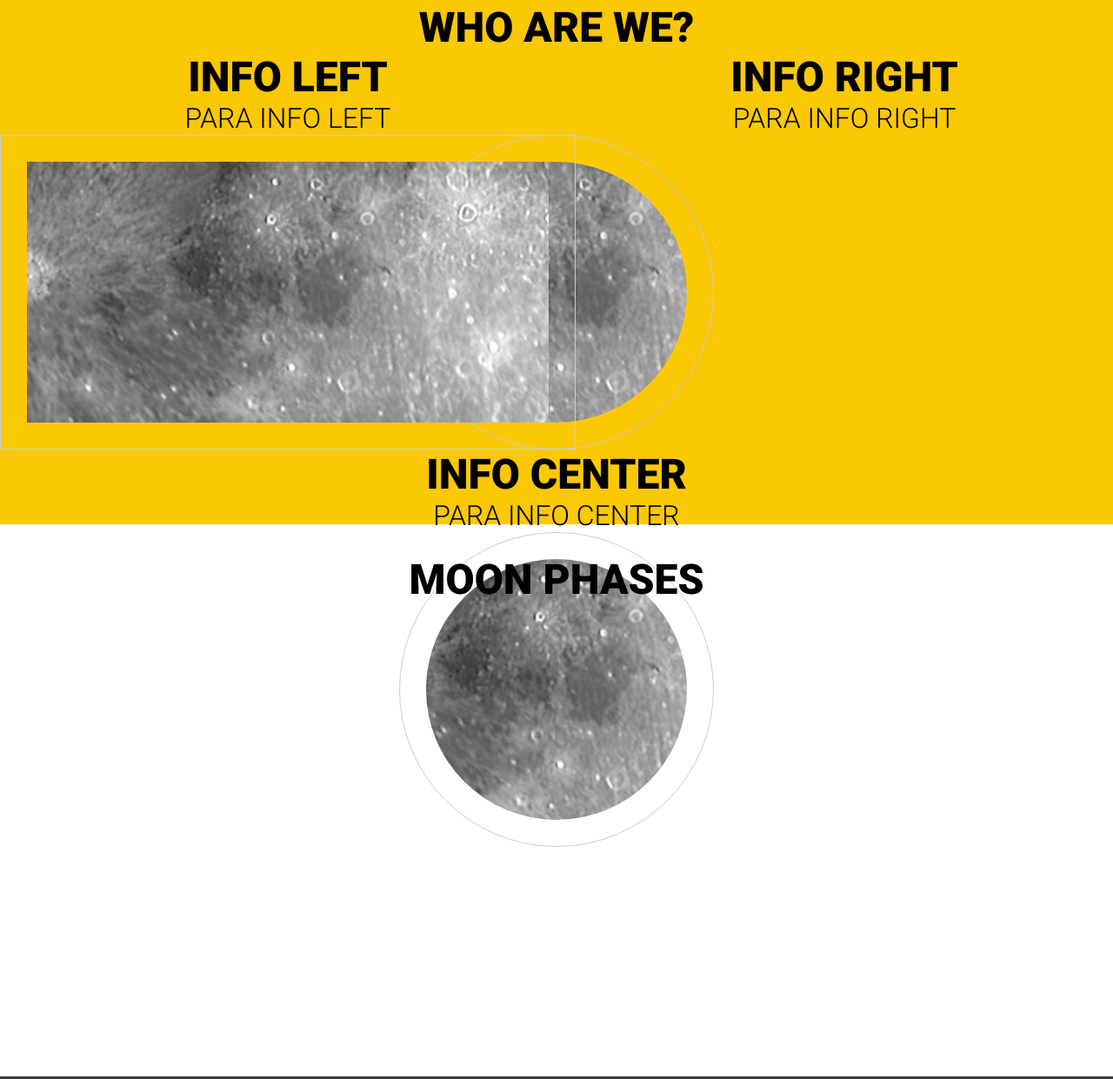
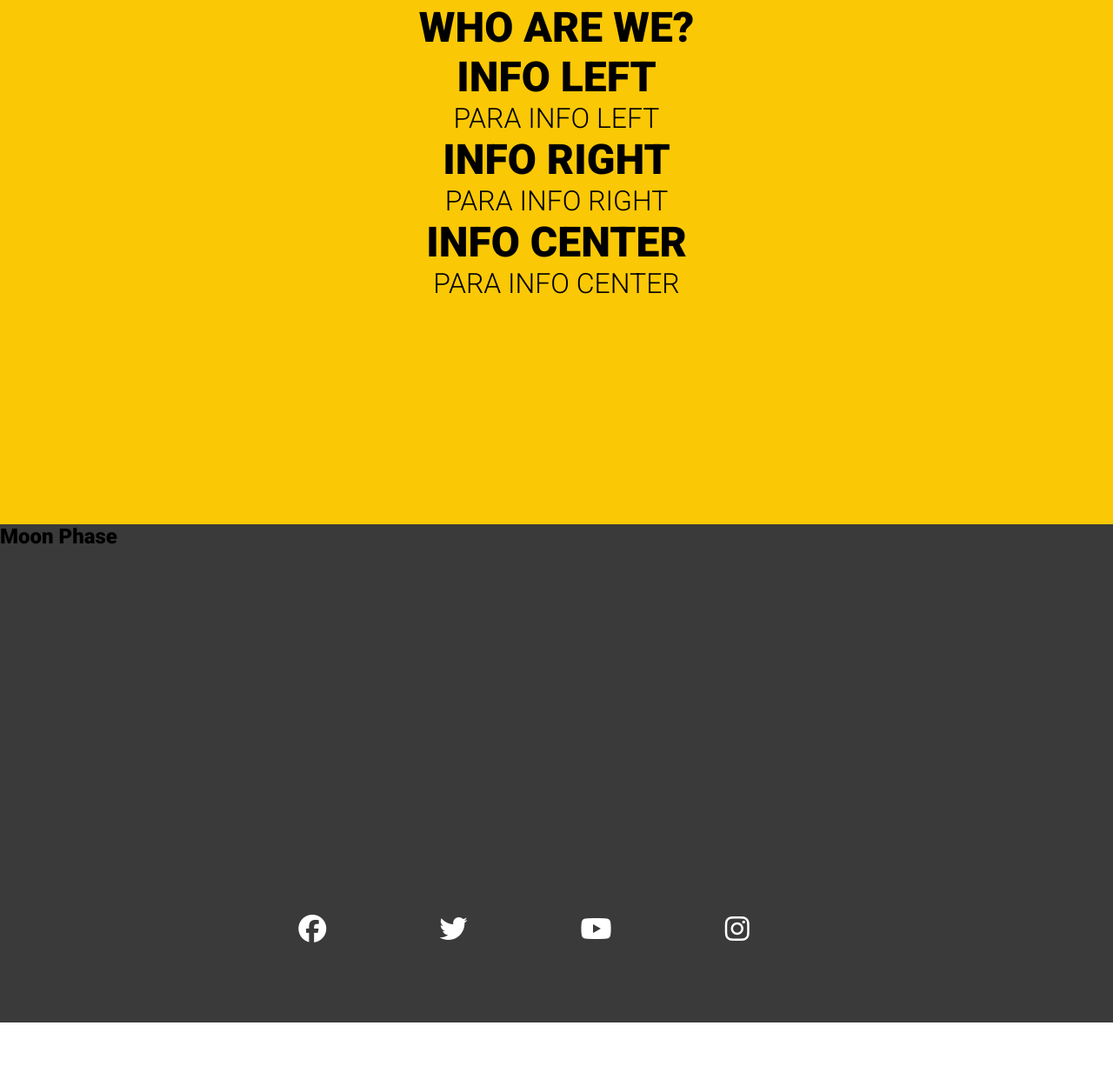
Before and after one commit to frapplecat/moonup, a plain HTML site: page index.html in a window 1280 px wide. Shown: the part 1506-2747 px from the top of the page at 87% size. After the commit the page ends 2682 px from the top, so only its background shows below. Drawn offline with Linux system fonts and the light colour scheme; a script that the page names is missing.

Commit message:
add moonphase section

```diff
--- a/assets/css/style.css
+++ b/assets/css/style.css
@@ -113,65 +113,19 @@ nav a:hover {
     padding-top: 35px;
 }
 
-.about-left {
-    float: left;
-}
-#circle-container-left {
-    width: 600px;
-    height: 300px;
-    padding: 30px;
-    border: 1px solid #ccc;
-    margin: 0 auto;
+.about-us-info {
+    ;
 }
 
-#circle-cover-bg-left {
-    height: 100%;
-    background: url(../images/pexels-pixabay-47367-main-image.jpg) no-repeat center center;
+#moon-phase {
+    background-color: #3a3a3a;
 }
 
-#about-right {
-    float: right;
+#moon-phase-widget {
+    height: 300px;
+    text-align: center;
+    margin-top: 95px;
 }
-
-#circle-container-right {
-    width: 300px;
-    height: 300px;
-    padding: 30px;
-    border: 1px solid #ccc;
-    border-radius: 50%;
-    margin: 0 auto;
-}
-
-#circle-cover-bg-right {
-    height: 100%;
-    border-radius: 50%;
-    background: url(../images/pexels-pixabay-47367-main-image.jpg) no-repeat center center;
-}
-
-#circle-container-center {
-    width: 300px;
-    height: 300px;
-    padding: 30px;
-    border: 1px solid #ccc;
-    border-radius: 50%;
-    margin: 0 auto;
-}
-
-#circle-cover-bg-center {
-    height: 100%;
-    border-radius: 50%;
-    background: url(../images/pexels-pixabay-47367-main-image.jpg) no-repeat center center;
-}
-
-
-#moon-phases {
-    height: 600px;
-    text-transform: uppercase;
-    text-align: center;
-    font-size: 200%;
-    padding-top: 35px;
-}
-
 
 footer {
     height: 150px;
@@ -184,10 +138,11 @@ footer {
 
 .social-networks > li {
     display: inline;
+    margin-right: 75px;
 }
 
 .social-networks i {
-    font-size: 160%;
+    font-size: 200%;
     margin: 1%;
     padding: 1%;
     color: #fff;
--- a/index.html
+++ b/index.html
@@ -48,44 +48,33 @@
     </section>
     <section id="about-us">
         <h1>Who are we?</h1>
-        <div class="about-left">
+        <div class="about-us-info">
+            <div>
                 <h2>Info left</h2>
                 <p>Para info left</p>
-            <div id="circle-container-left">
-                <div id="circle-cover-bg-left">
 
             </div>
 
-            </div>
-        </div>
-
-        <div class="about-right">
+            <div>
                 <h2>Info right</h2>
                 <p>Para info right</p>
-            <div id="circle-container-right">
-                <div id="circle-cover-bg-right">
 
             </div>
 
-            </div>
-        </div>
-
-        <div class="about-center">
+            <div>
                 <h2>Info center</h2>
                 <p>Para info center</p>
-            <div id="circle-container-center">
-                <div id="circle-cover-bg-center">
-
-                </div>
 
             </div>
         </div>
 
     </section>
-    <section id="moon-phases">
-        <h2>Moon phases</h2>
-        <script type="text/javascript" src="http://moonphases.co.uk/js/widget.js" id="moonphase_widget" widget="wide"
-            lat="" lng="" date="" tz=""></script>
+
+    <section id="moon-phase">
+    <h2>Moon Phase</h2>
+        <div id="moon-phase-widget" data-color="white" data-style="horizontal"></div>
+<script async src="https://cdn.jsdelivr.net/npm/moon-phase-widget@1.5.0/build/automount.min.js">
+</script>
     </section>
 
     <footer>
```
Also changed, not shown: backup.css (added). Lines whose indentation alone changed are shown as unchanged.
